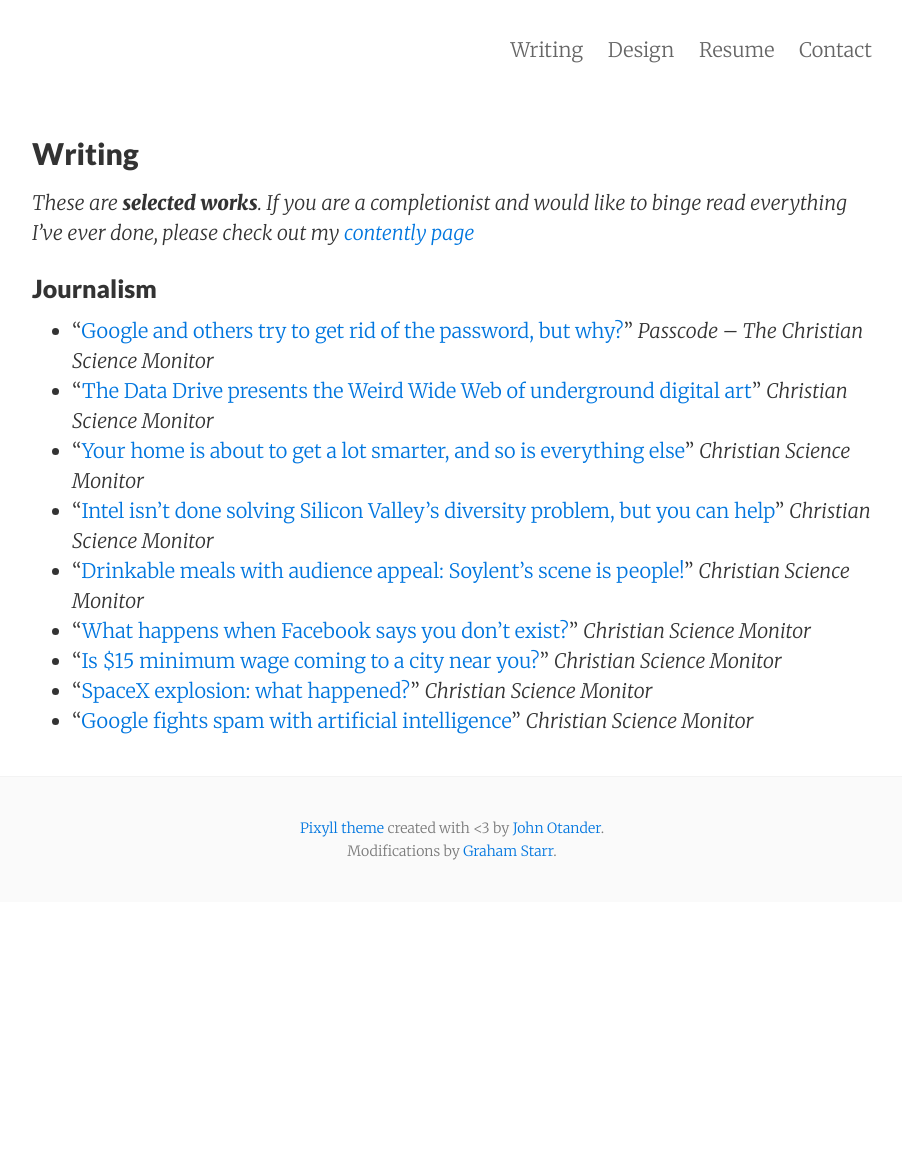
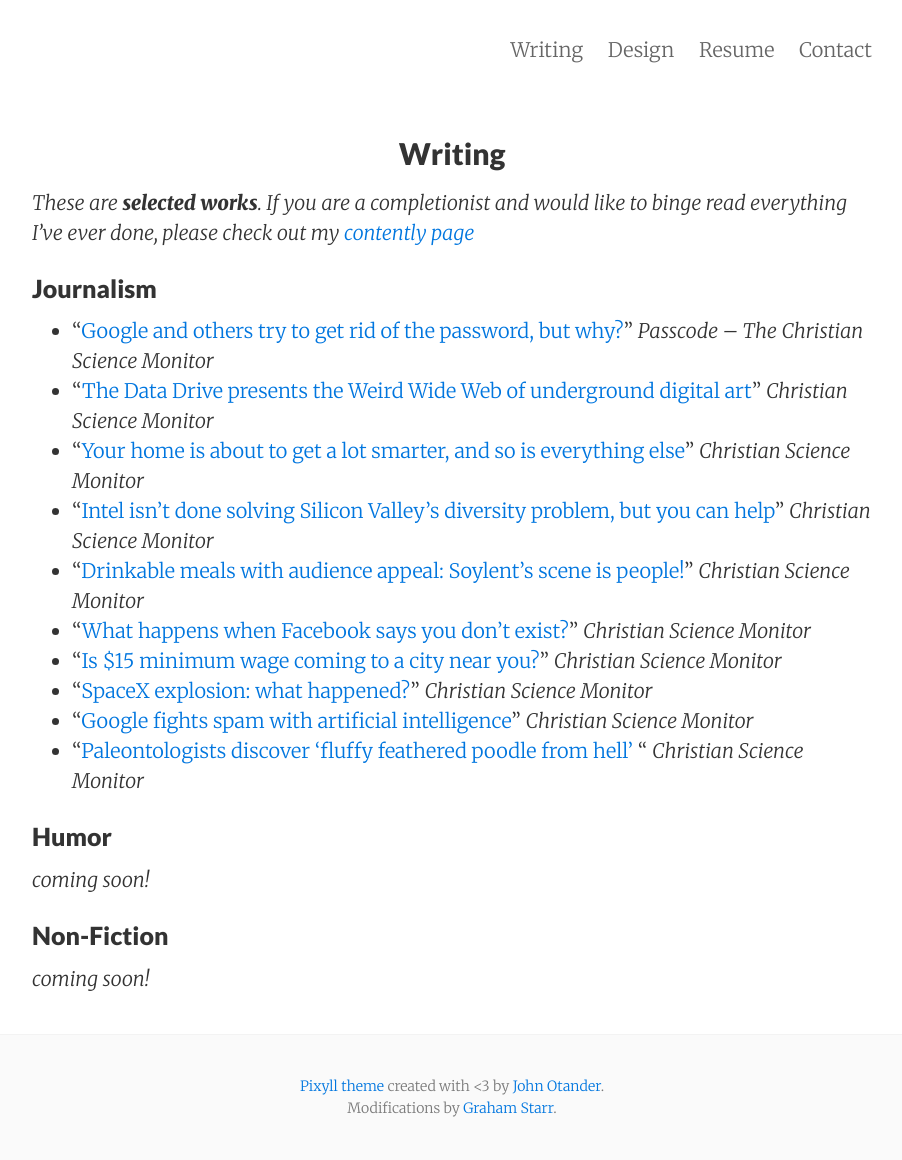
Before and after one commit to gstarr/gstarr.github.io, a Jekyll site: the page built from writing.md, in a window 1280 px wide. Shown: the whole page, without its empty margins (188-1090 px from the left). Built offline with Jekyll 4.4.1, drawn with Linux system fonts in a browser that asks for light colours; before the commit the page ends 902 px from its top, so only the background shows below that.

Commit message:
Update writing.md

```diff
--- a/writing.md
+++ b/writing.md
@@ -1,6 +1,6 @@
 ---
 layout: page
-title: Writing
+title: <center>Writing</center>
 permalink: /writing/
 ---
 
@@ -17,3 +17,10 @@
 - "[Is $15 minimum wage coming to a city near you?](http://www.csmonitor.com/USA/USA-Update/2015/0723/Is-15-minimum-wage-coming-to-a-city-near-you)" *Christian Science Monitor*
 - "[SpaceX explosion: what happened?](http://www.csmonitor.com/Technology/2015/0723/SpaceX-explosion-What-happened-video)" *Christian Science Monitor*
 - "[Google fights spam with artificial intelligence](http://www.csmonitor.com/Technology/2015/0713/Google-fights-spam-with-artificial-intelligence)" *Christian Science Monitor*
+- "[Paleontologists discover 'fluffy feathered poodle from hell'](http://www.csmonitor.com/Science/Science-Notebook/2015/0716/Paleontologists-discover-fluffy-feathered-poodle-from-hell) " *Christian Science Monitor*
+
+### Humor
+*coming soon!*
+
+### Non-Fiction
+*coming soon!*
```
